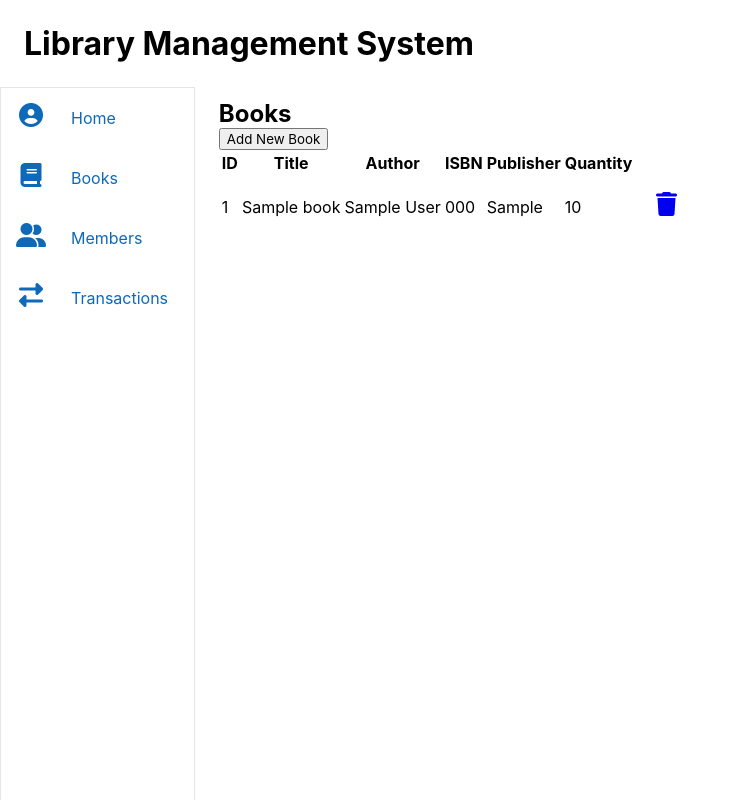
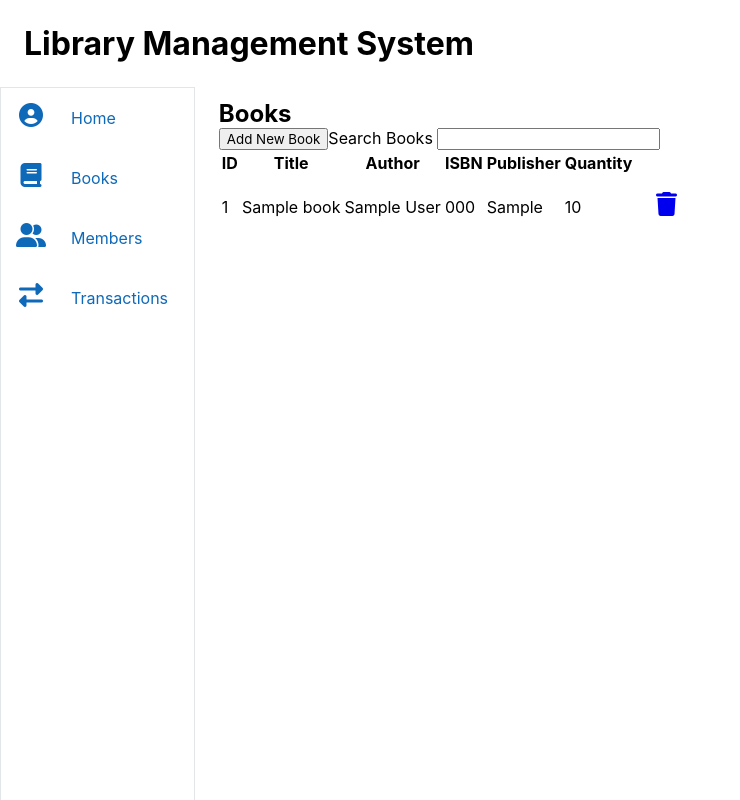
Before and after one commit to girlwhodrawsandstuff/library-management-system, a Flask app: page /books in a window 1280 px wide. Shown: the whole page, without its empty margins (0-740 px from the left). Run offline with Flask 2, Linux system fonts and the light colour scheme; tables that the repository leaves empty hold one stand-in row (values such as "Sample post"); some libraries are stand-ins or nearby versions.

Commit message:
feat: allow users to search for book by name and author

```diff
--- /dev/null
+++ b/static/js/books.js
@@ -0,0 +1,20 @@
+function searchBook() {
+  let input, filter, table, tr, index;
+  input = document.getElementById("search-input");
+  filter = input.value.toUpperCase();
+  table = document.getElementById("books-table");
+  tr = table.getElementsByTagName("tr");
+  for (index = 0; index < tr.length; index++) {
+    const bookTitle = tr[index].getElementsByClassName("book-title")[0];
+    const bookAuthors = tr[index].getElementsByClassName("book-authors")[0];
+    if (bookTitle || bookAuthors) {
+      let titleTextValue = bookTitle.textContent || bookTitle.innerText;
+      let authorsTextValue = bookAuthors.textContent || bookAuthors.innextText;
+      if (titleTextValue.toUpperCase().indexOf(filter) > -1 || authorsTextValue.toUpperCase().indexOf(filter) > -1) {
+        tr[index].style.display = "";
+      } else {
+        tr[index].style.display = "none";
+      }
+    }
+  }
+}
--- a/templates/books.html
+++ b/templates/books.html
@@ -63,10 +63,14 @@
             <button id="open-modal">
               Add New Book
             </button>
+            <div class="search-wrapper">
+              <label for="search">Search Books</label>
+              <input type="search" id="search-input" onkeyup="searchBook()">
+            </div>
           </div>
 
           <div class="table-container">
-            <table class="table">
+            <table class="table" id="books-table">
               <thead>
                 <tr>
                   <th>ID</th>
@@ -82,8 +86,8 @@
                 {% for book in books %}
                 <tr>
                   <td>{{ book.bookID }}</td>
-                  <td>{{ book.title }}</td>
-                  <td>{{ book.authors }}</td>
+                  <td class="book-title">{{ book.title }}</td>
+                  <td class="book-authors">{{ book.authors }}</td>
                   <td>{{ book.isbn }}</td>
                   <td>{{ book.publisher }}</td>
                   <td>{{ book.no_of_copies_total}}</td>
@@ -98,5 +102,6 @@
     </div>
 
     <script src="/static/js/utils.js"></script>
+    <script src="/static/js/books.js" defer></script>
   </body>
 </html>
```
